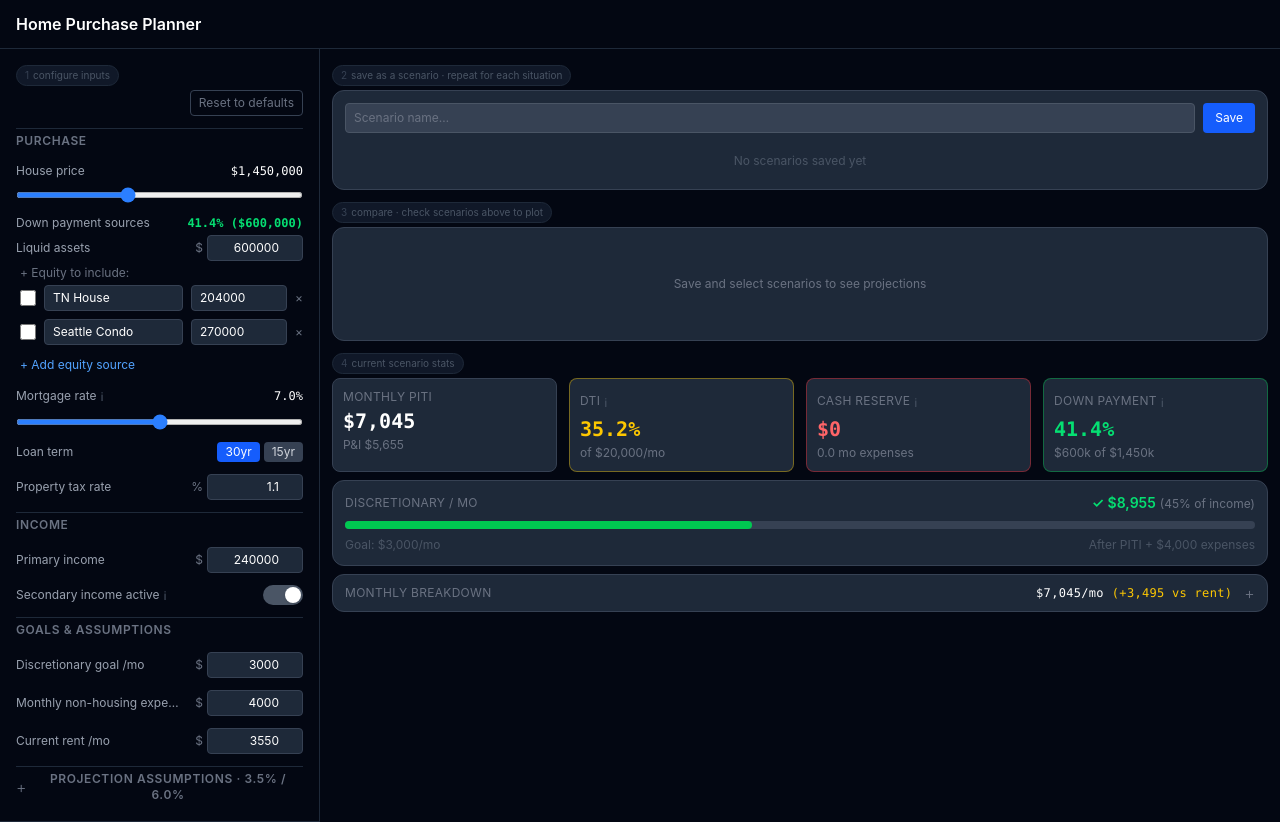
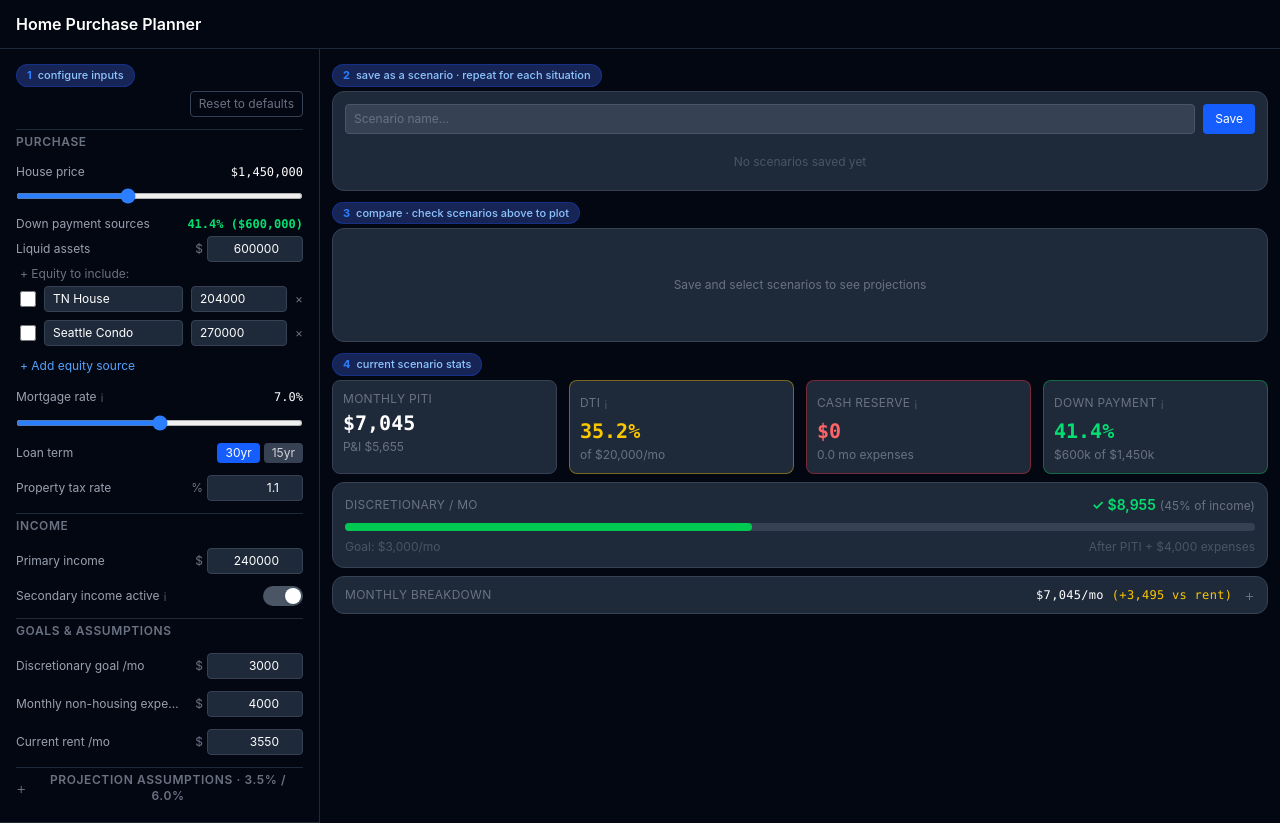
Before and after one commit to gallak87/fin, a React (Vite) app: page / in a window 1280 px wide. Built offline with nearby package versions, Linux system fonts and the light colour scheme.

Commit message:
fix: step chips blue tint so they actually read as labels

```diff
--- a/src/App.tsx
+++ b/src/App.tsx
@@ -11,8 +11,8 @@ import { CompareModal } from './components/CompareModal'
 
 function StepChip({ n, label }: { n: number; label: string }) {
   return (
-    <span className="inline-flex items-center gap-1 text-[10px] text-gray-600 bg-gray-900 border border-gray-800 rounded-full px-2 py-0.5 select-none">
-      <span className="text-gray-700">{n}</span>
+    <span className="inline-flex items-center gap-1.5 text-[11px] text-blue-300 bg-blue-950 border border-blue-800/50 rounded-full px-2.5 py-0.5 select-none font-medium">
+      <span className="text-blue-500 font-bold">{n}</span>
       <span>{label}</span>
     </span>
   )
```
